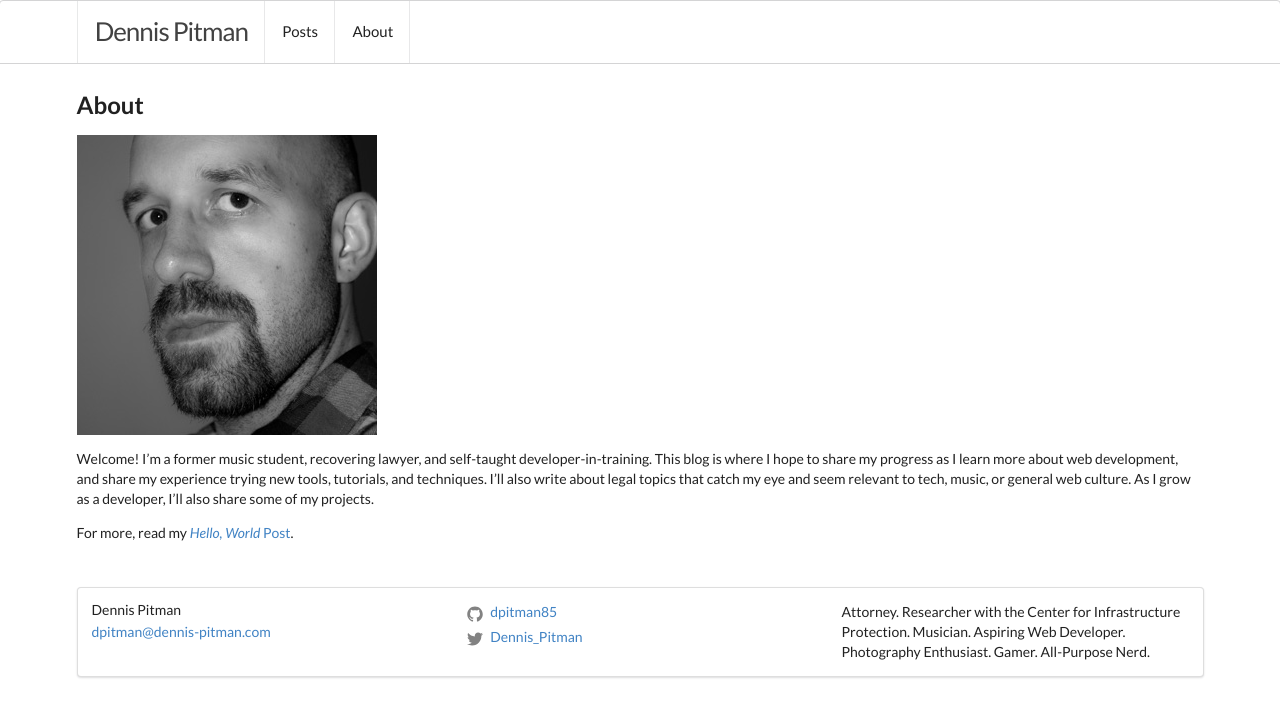
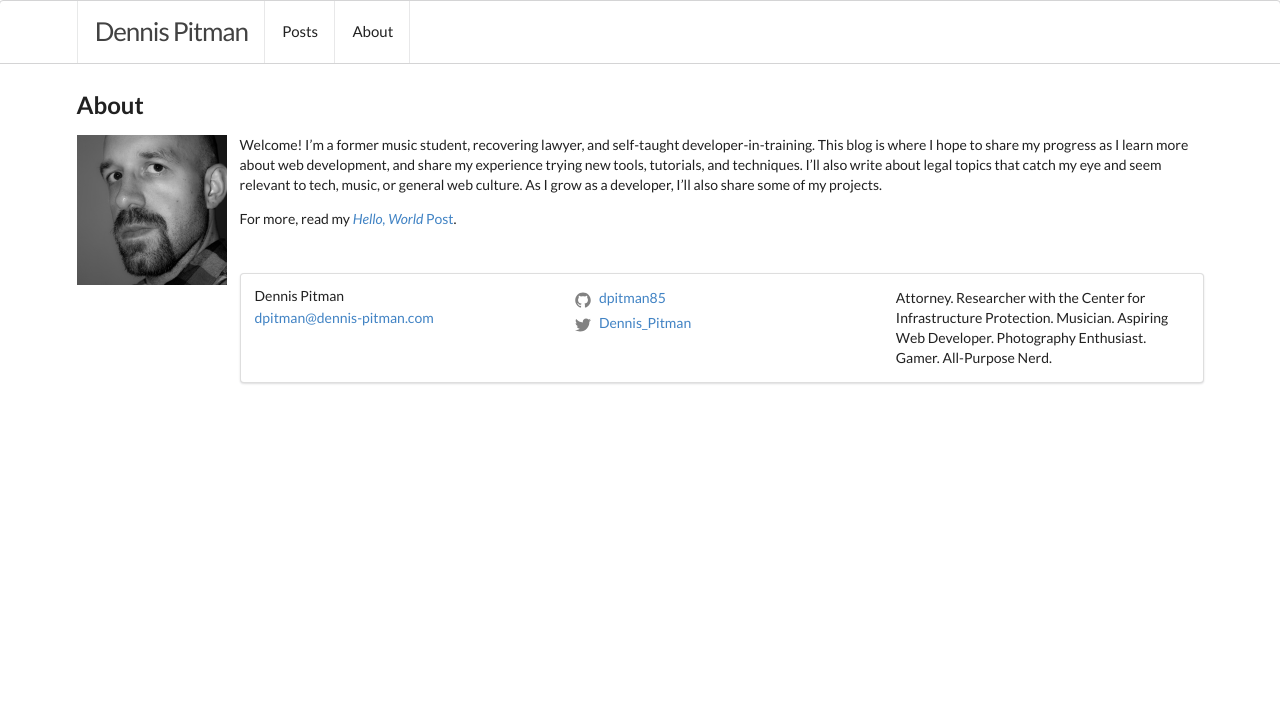
Before and after one commit to dpitman85/dpitman85.github.io, a Jekyll site: the page built from about.md, in a window 1280 px wide. Shown: the top 717 px of the page. Built offline with Jekyll 4.4.1, drawn with Linux system fonts in a browser that asks for light colours.

Commit message:
Update about.md

```diff
--- a/about.md
+++ b/about.md
@@ -5,7 +5,7 @@ permalink: /about/
 published: true
 ---
 
-<img class="image medium float left" src="/images/1-1Portrait.jpg">
+<img class="ui small left floated image" src="/images/1-1Portrait.jpg">
 
 Welcome! I'm a former music student, recovering lawyer, and self-taught developer-in-training. This blog is where I hope to share my progress as I learn more about web development, and share my experience trying new tools, tutorials, and techniques. I'll also write about legal topics that catch my eye and seem relevant to tech, music, or general web culture. As I grow as a developer, I'll also share some of my projects.
 
```
